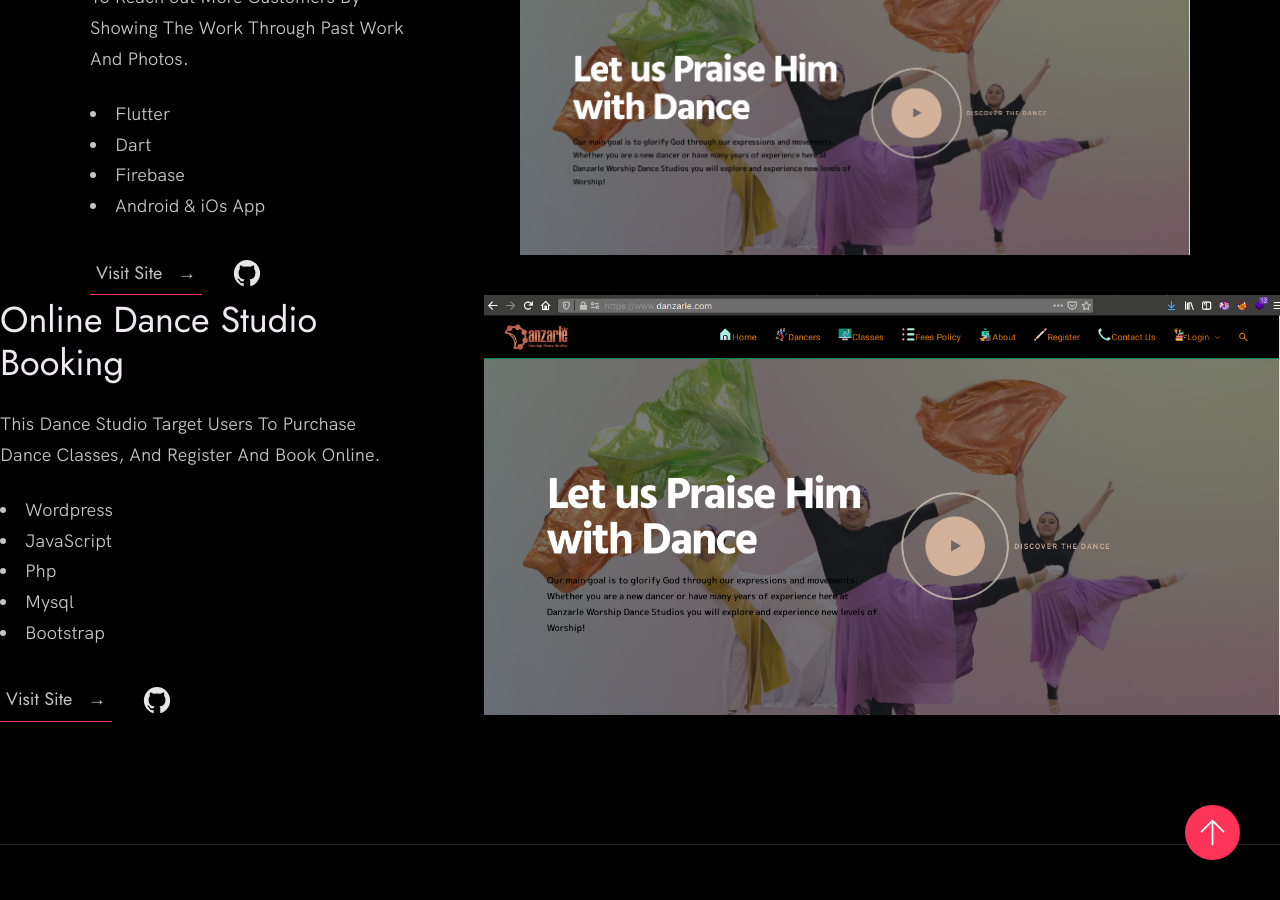
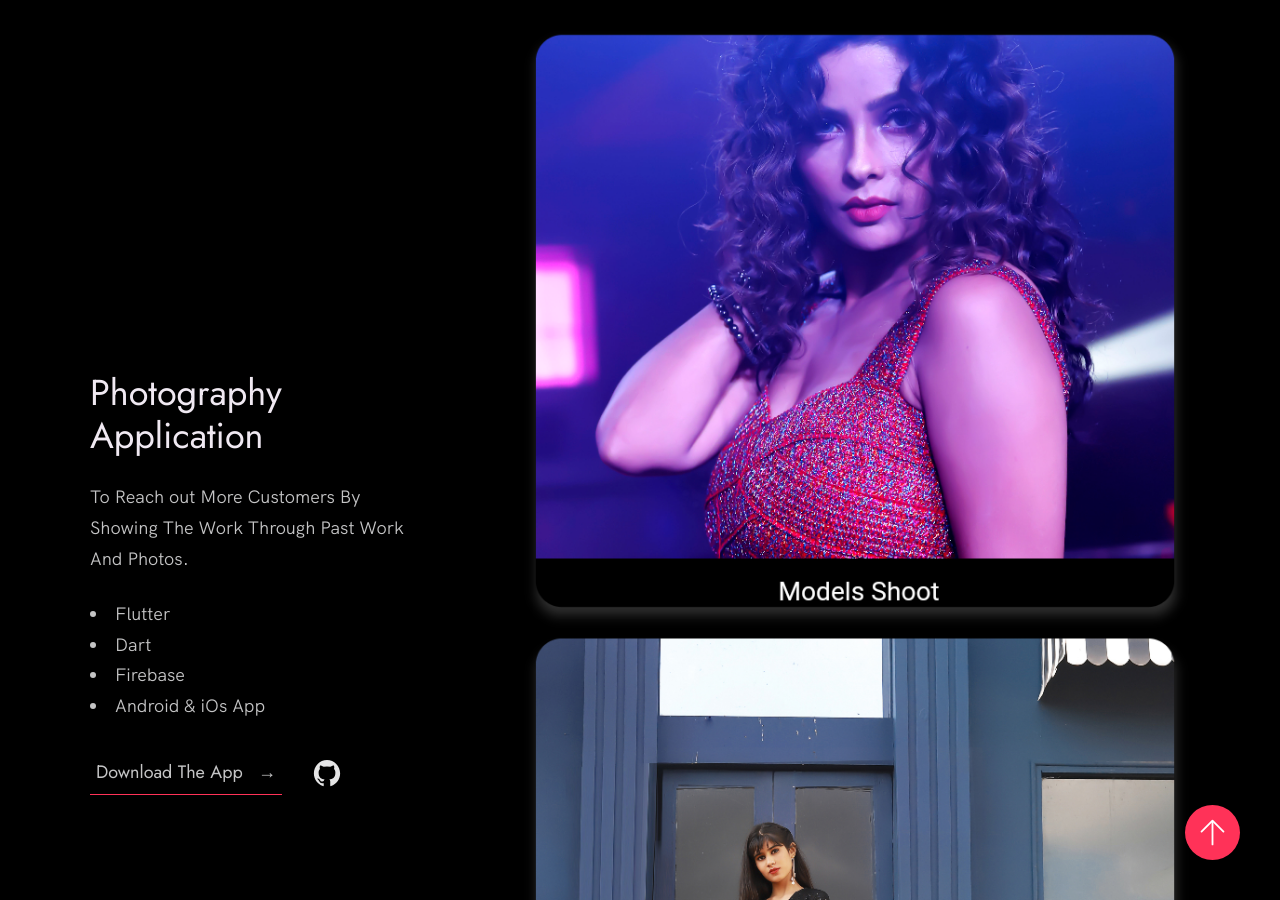
Before and after one commit to saims0n/saims0n.github.io, a Jekyll site: the page index.html, which Jekyll copies as it is, in a window 1280 px wide and 900 px high, scrolled down 2883 px. Built offline with Jekyll 4.4.1, drawn with Linux system fonts in a browser that asks for light colours.

Commit message:
Update index.html

```diff
--- a/index.html
+++ b/index.html
@@ -155,16 +155,16 @@ As a Software Engineer,I do provide software services and solutions that shape t
               </ul>
 
               <div class="work__links">
-                <a href="https://www.danzarle.com/" class="link__text">
-                  Visit Site <span>&rarr;</span>
+                <a href="https://github.com/saims0n/saims0n.github.io/blob/main/App/Aniket-Photography.apk" class="link__text">
+                  Download The App <span>&rarr;</span>
                 </a>
-                <a href="#">
-                  <img src="./images/github.svg" class="work__code" title="View Source Code" alt="GitHub">
+                <a href="https://github.com/saims0n/saims0n.github.io/blob/main/App/Aniket-Photography.apk">
+                  <img src="./images/github.svg" class="work__code" title="Download The App" alt="GitHub">
                 </a>
               </div>
             </div>
             <div class="work__image-box">
-              <img src="./images/project-3.png" class="work__image" alt="Project 3" />
+              <img src="./Screenshots/image_4.png" class="work__image" alt="Project 4" />
             </div>
           </div>
         </div>
```
